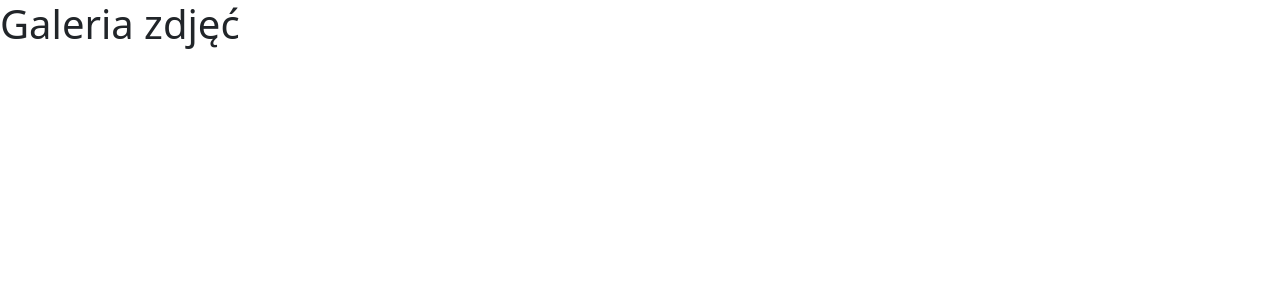
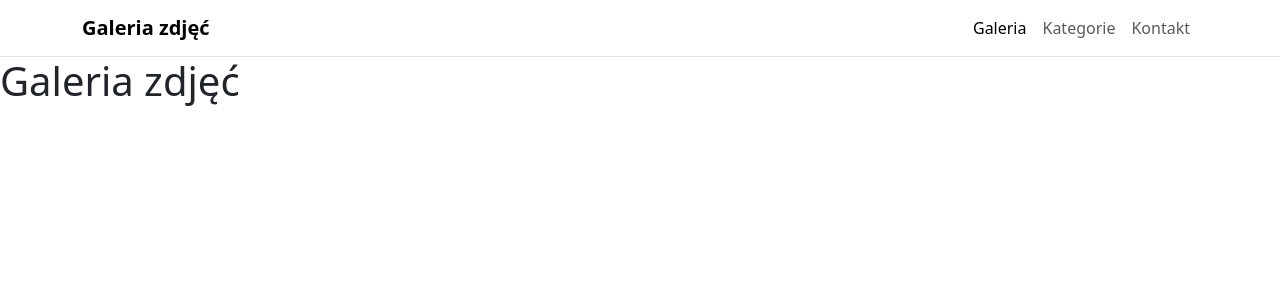
Before and after one commit to michalcholewczynski/programowanie-aplikacji-webowych, a React (Vite) app in the folder zadania/mb5/: page / in a window 1280 px wide. Shown: the top 300 px of the page. Built offline with nearby package versions, Linux system fonts and the light colour scheme.

Commit message:
MB5: komponent Navbar

```diff
--- a/zadania/mb5/src/App.jsx
+++ b/zadania/mb5/src/App.jsx
@@ -1,8 +1,13 @@
+import Navbar from "./components/Navbar"
+
 function App() {
   return (
-    <div clsasName="container mt-4">
-      <h1>Galeria zdjęć</h1>
-    </div>
+    <>
+      <Navbar/>
+      <div classsName="container mt-4">
+        <h1>Galeria zdjęć</h1>
+      </div>
+    </>
   )
 }
 
--- /dev/null
+++ b/zadania/mb5/src/components/Navbar.jsx
@@ -0,0 +1,37 @@
+function Navbar() {
+    return (
+        <nav className="navbar navbar-expand-lg bg-body-teritary border-bottom">
+            <div className="container">
+                <a className="navbar-brand fw-bold" href="#">
+                    Galeria zdjęć
+                </a>
+
+                <button className="navbar-toggler" type="button" data-bs-toggle="collapse" data-bs-target="#menuGlowne" aria-controls="menuGlowne" aria-expanded="false" aria-label="Przełącz menu">
+                    <span className="navbar-toggler-icon"></span>
+                </button>
+
+                <div className="collapse navbar-collapse" id="menuGlowne">
+                    <ul className="navbar-nav ms-auto">
+                        <li className="nav-item">
+                            <a href="#galeria" className="nav-link active" aria-current="page">
+                                Galeria
+                            </a>
+                        </li>
+                        <li className="nav-item">
+                            <a href="#kategorie" className="nav-link">
+                                Kategorie
+                            </a>
+                        </li>
+                        <li className="nav-item">
+                            <a href="#stopka" className="nav-link">
+                                Kontakt
+                            </a>
+                        </li>
+                    </ul>
+                </div>
+            </div>
+        </nav>
+    )
+}
+
+export default Navbar
```
